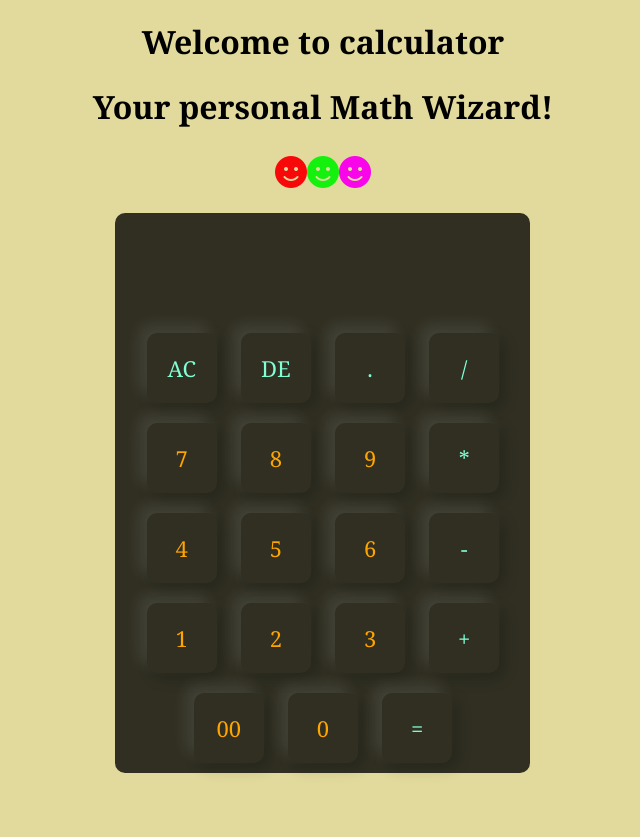
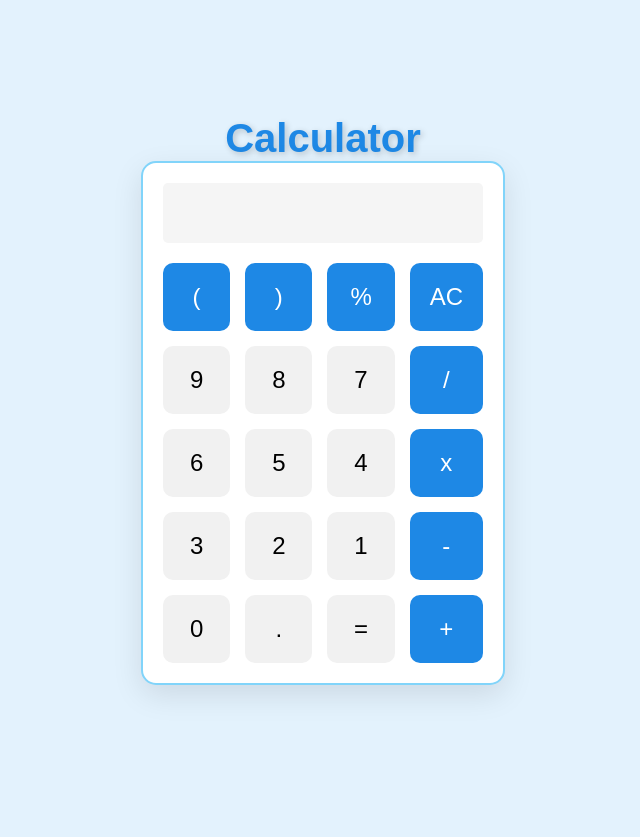
Before and after one commit to Nouluri-Nagababu/Calculator, a plain HTML site: page index.html in a window 1280 px wide. Shown: the whole page, without its empty margins (317-957 px from the left). After the commit the page ends 800 px from the top, so only its background shows below. Drawn offline with Linux system fonts and the light colour scheme.

Commit message:
Add files via upload

```diff
--- a/index.html
+++ b/index.html
@@ -1,113 +1,52 @@
 <!DOCTYPE html>
 <html lang="en">
-  <head>
-    <meta name="viewport" content="width=device-width, initial-scale=1.0" />
-    <title>calclator by me</title>
-    <script
-      src="https://kit.fontawesome.com/b3cfd7172b.js"
-      crossorigin="anonymous"
-    ></script>
-    <link rel="stylesheet" href="style.css" />
-  </head>
-  <body>
-    <div class="heading">
-      <h1>Welcome to calculator</h1>
-      <br />
-      <h1>Your personal Math Wizard!</h1>
-      <br /><br />
-      <div class="icon">
-        <i
-          class="fa-solid fa-face-smile fa-bounce fa-2xl"
-          style="color: #f70909"
-        ></i>
-        <i
-          class="fa-solid fa-face-smile fa-bounce fa-2xl"
-          style="color: #15f10e"
-        ></i>
-        <i
-          class="fa-solid fa-face-smile fa-bounce fa-2xl"
-          style="color: #f905e9"
-        ></i>
-      </div>
+<head>
+  <meta charset="UTF-8">
+  <meta name="viewport" content="width=device-width, initial-scale=1.0">
+  <title>Calculator</title>
+  <link rel="stylesheet" href="style.css">
+</head>
+<body>
+  <!-- Heading -->
+  <div class="header">
+    <h1>Calculator</h1>
+  </div>
+
+  <div class="calculator">
+    <input type="text" id="display" disabled />
+    <div class="buttons">
+
+      <button class="btn operator" onclick="appendOperator('(')">(</button>
+      <button class="btn operator" onclick="appendOperator(')')">)</button>
+      <button class="btn operator" onclick="appendOperator('%')">%</button>
+      <button class="btn operator" onclick="clearDisplay()">AC</button>
+
+
+      <button class="btn" onclick="appendNumber('9')">9</button>
+      <button class="btn" onclick="appendNumber('8')">8</button>
+      <button class="btn" onclick="appendNumber('7')">7</button>
+      <button class="btn operator" onclick="appendOperator('/')">/</button>
+
+
+      <button class="btn" onclick="appendNumber('6')">6</button>
+      <button class="btn" onclick="appendNumber('5')">5</button>
+      <button class="btn" onclick="appendNumber('4')">4</button>
+      <button class="btn operator" onclick="appendOperator('*')">x</button>
+
+
+      <button class="btn" onclick="appendNumber('3')">3</button>
+      <button class="btn" onclick="appendNumber('2')">2</button>
+      <button class="btn" onclick="appendNumber('1')">1</button>
+      <button class="btn operator" onclick="appendOperator('-')">-</button>
+
+
+      <button class="btn" onclick="appendNumber('0')">0</button>
+      <button class="btn" onclick="appendNumber('.')">.</button>
+      <button class="btn" onclick="calculateResult()">=</button>
+      <button class="btn operator" onclick="appendOperator('+')">+</button>
     </div>
+  </div>
 
-    <div class="container">
-      <div class="calculator">
-        <form>
-          <div class="display">
-            <input type="text" name="display" />
-          </div>
-          <div>
-            <input
-              type="button"
-              value="AC"
-              onclick="display.value = '' "
-              class="operator"
-            />
-            <input
-              type="button"
-              value="DE"
-              onclick="display.value = display.value.toString().slice(0,-1)"
-              class="operator"
-            />
-            <input
-              type="button"
-              value="."
-              onclick="display.value += '.' "
-              class="operator"
-            />
-            <input
-              type="button"
-              value="/"
-              onclick="display.value += '/' "
-              class="operator"
-            />
-          </div>
-          <div>
-            <input type="button" value="7" onclick="display.value += '7' " />
-            <input type="button" value="8" onclick="display.value += '8' " />
-            <input type="button" value="9" onclick="display.value += '9' " />
-            <input
-              type="button"
-              value="*"
-              onclick="display.value += '*' "
-              class="operator"
-            />
-          </div>
-          <div>
-            <input type="button" value="4" onclick="display.value += '4' " />
-            <input type="button" value="5" onclick="display.value += '5' " />
-            <input type="button" value="6" onclick="display.value += '6' " />
-            <input
-              type="button"
-              value="-"
-              onclick="display.value += '-' "
-              class="operator"
-            />
-          </div>
-          <div>
-            <input type="button" value="1" onclick="display.value += '1' " />
-            <input type="button" value="2" onclick="display.value += '2' " />
-            <input type="button" value="3" onclick="display.value += '3' " />
-            <input
-              type="button"
-              value="+"
-              onclick="display.value += '+' "
-              class="operator"
-            />
-          </div>
-          <div>
-            <input type="button" value="00" onclick="display.value += '00' " />
-            <input type="button" value="0" onclick="display.value += '0' " />
-            <input
-              type="button"
-              value="="
-              onclick="display.value=eval(display.value)"
-              class="equal"
-            />
-          </div>
-        </form>
-      </div>
-    </div>
-  </body>
+  <script src="script.js"></script>
+</body>
 </html>
--- /dev/null
+++ b/script.js
@@ -0,0 +1,21 @@
+let display = document.getElementById('display');
+
+function appendNumber(number) {
+  display.value += number;
+}
+
+function appendOperator(operator) {
+  display.value += operator;
+}
+
+function clearDisplay() {
+  display.value = '';
+}
+
+function calculateResult() {
+  try {
+    display.value = eval(display.value);
+  } catch {
+    display.value = 'Error';
+  }
+}
--- a/style.css
+++ b/style.css
@@ -1,108 +1,107 @@
-* {
+
+body {
+  font-family: 'Arial', sans-serif;
+  background-color: #e3f2fd;
   margin: 0;
   padding: 0;
-  font-family: Georgia, serif;
-  box-sizing: border-box;
-  justify-items: center;
-}
-body{
-  background: rgb(226, 218, 156);
-
-}
-.icon {
   display: flex;
   justify-content: center;
   align-items: center;
+  height: 100vh;
+  flex-direction: column;
 }
 
-.heading {
+
+header {
   text-align: center;
-  color: black;
-
-  padding: 20px 0;
+  margin-bottom: 20px;
 }
 
-.container {
-  width: 100%;
-  height: 78vh;
+h1 {
+  font-size: 2.5rem;
+  color: #1e88e5;
+  margin: 0;
+  text-shadow: 2px 2px 6px rgba(0, 0, 0, 0.2);
 }
 
+
 .calculator {
-  background: rgba(19, 19, 15, 0.86);
-  border-radius: 10px;
-  width: 100%;  /* Default width is 100% */
-  max-width: 500px;  /* Set maximum width for larger screens */
-  min-width: 300px;  /* Ensure it doesn't go too small on smaller screens */
+  width: 320px;
+  background-color: #ffffff;
+  border-radius: 15px;
+  box-shadow: 0 10px 30px rgba(0, 0, 0, 0.1);
+  padding: 20px;
+  border: 2px solid #81d4fa;
 }
 
-.calculator form input {
-  border: 0;
-  outline: 0;
-  width: 60px;
+
+#display {
+  width: 100%;
   height: 60px;
-  border-radius: 10px;
-  box-shadow: -8px -8px 15px rgb(255, 255, 255, 0.1), 5px 5px 15px rgb(0, 0, 0, 0.2);
-  background: transparent;
-  font-size: 20px;
-  color: orange;
-  cursor: pointer;
-  margin: 10px;
-  transition: width 0.3s, height 0.3s;
+  font-size: 2rem;
+  text-align: right;
+  padding: 10px;
+  border: none;
+  background-color: #f5f5f5;
+  border-radius: 5px;
+  margin-bottom: 20px;
+  box-sizing: border-box;
+  color: #333;
 }
 
-form .display {
-  display: flex;
-  justify-content: flex-end;
-  margin: 20px 0;
+
+.buttons {
+  display: grid;
+  grid-template-columns: repeat(4, 1fr);
+  gap: 15px;
 }
 
-form .display input {
-  text-align: right;
-  flex: 1;
-  font-size: 45px;
-  box-shadow: none;
+
+.btn {
+  background-color: #f1f1f1;
+  font-size: 1.5rem;
+  padding: 20px;
+  border: none;
+  border-radius: 10px;
+  cursor: pointer;
+  transition: background-color 0.3s, transform 0.1s;
 }
 
-form input.equal {
-  width: 150px;
-  color: aquamarine;
+.btn:hover {
+  background-color: #e1e1e1;
+  transform: scale(1.1);
 }
 
-form input.operator {
-  color: aquamarine;
+.btn:active {
+  transform: scale(0.95);
 }
 
-/* Mobile-first approach */
+
+.operator {
+  background-color: #1e88e5;
+  color: white;
+}
+
+.operator:hover {
+  background-color: #1565c0;
+}
+
+.operator:active {
+  background-color: #0d47a1;
+}
+
+
+button:disabled {
+  cursor: not-allowed;
+  opacity: 0.5;
+}
+
 @media (max-width: 768px) {
   .calculator {
-    max-width: 95%;  /* Take up most of the screen width on mobile */
-    padding: 2px;
+    width: 90%;
+    padding: 15px;
   }
-
-  .calculator form input {
-    width: 50px;
-    height: 50px;
-    font-size: 18px;
-  }
-
-  form .display input {
-    font-size: 30px;
+  #display {
+    font-size: 1.8rem;
   }
 }
-
-/* Larger Screens (Tablets and Desktops) */
-@media (min-width: 769px) {
-  .calculator {
-    max-width: 415px;  /* Ensure a nice size on desktops and tablets */
-  }
-
-  .calculator form input {
-    width: 70px;
-    height: 70px;
-    font-size: 22px;
-  }
-
-  form .display input {
-    font-size: 40px;
-  }
-}
```
